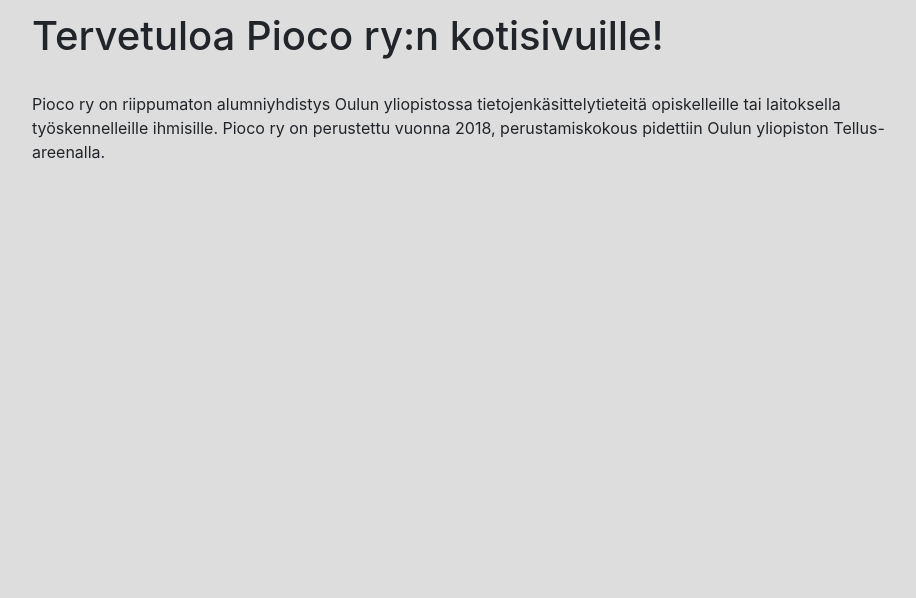
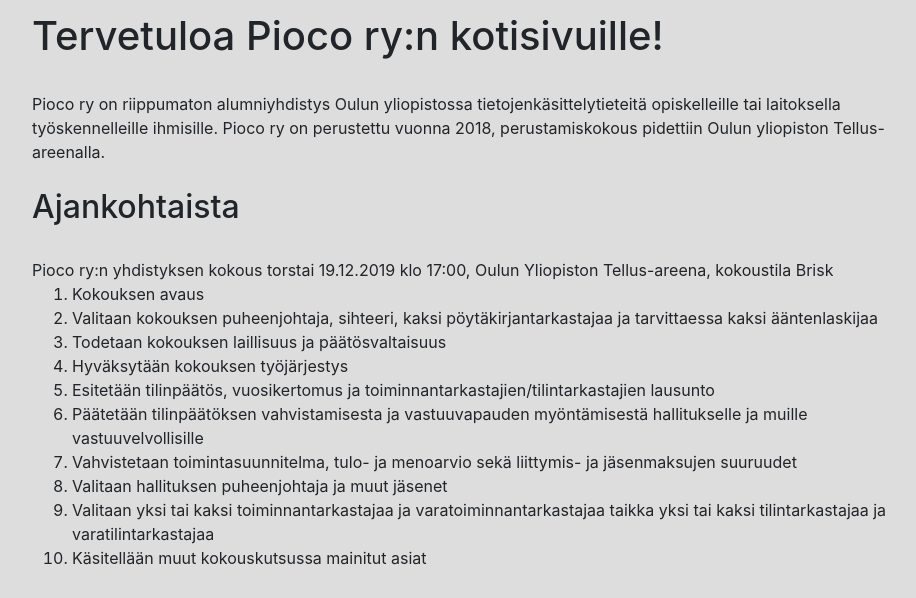
Before and after one commit to pioco/pioco.github.io, a Jekyll site: the page built from pages/index.html, in a window 1280 px wide, cut to the strip 302-900 px from the top of the page. Shown: the whole strip, without its empty margins (160-1076 px from the left). Built offline with Jekyll 4.4.1, drawn with Linux system fonts in a browser that asks for light colours; nearby versions of some CDN libraries.

Commit message:
Update index.html

```diff
--- a/pages/index.html
+++ b/pages/index.html
@@ -11,4 +11,22 @@
   tietojenkäsittelytieteitä opiskelleille tai laitoksella työskennelleille
   ihmisille. Pioco ry on perustettu vuonna 2018, perustamiskokous pidettiin
   Oulun yliopiston Tellus-areenalla.
+  <br />
+  <br />
+  <h2>Ajankohtaista</h2>
+  <br />
+  Pioco ry:n yhdistyksen kokous torstai 19.12.2019 klo 17:00, Oulun Yliopiston Tellus-areena, kokoustila Brisk
+  <br />
+  <ol>
+    <li>Kokouksen avaus</li>
+  <li>Valitaan kokouksen puheenjohtaja, sihteeri, kaksi pöytäkirjantarkastajaa ja tarvittaessa kaksi ääntenlaskijaa</li>
+  <li>Todetaan kokouksen laillisuus ja päätösvaltaisuus</li>
+  <li>Hyväksytään kokouksen työjärjestys</li>
+  <li>Esitetään tilinpäätös, vuosikertomus ja toiminnantarkastajien/tilintarkastajien lausunto</li>
+  <li>Päätetään tilinpäätöksen vahvistamisesta ja vastuuvapauden myöntämisestä hallitukselle ja muille vastuuvelvollisille</li>
+  <li>Vahvistetaan toimintasuunnitelma, tulo- ja menoarvio sekä liittymis- ja jäsenmaksujen suuruudet</li>
+  <li>Valitaan hallituksen puheenjohtaja ja muut jäsenet</li>
+  <li>Valitaan yksi tai kaksi toiminnantarkastajaa ja varatoiminnantarkastajaa taikka yksi tai kaksi tilintarkastajaa ja varatilintarkastajaa</li>
+  <li>Käsitellään muut kokouskutsussa mainitut asiat</li>
+  </ol>
 </article>
```
